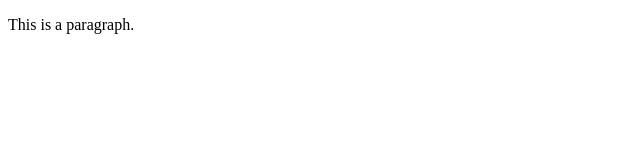
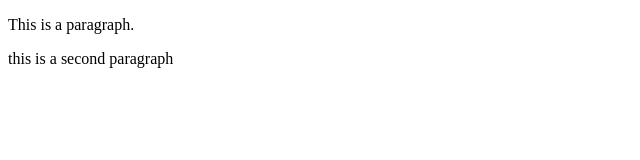
Before and after one commit to DevronJWCC/git-example-project, a plain HTML site: page index.html in a window 1280 px wide. Shown: the whole page, without its empty margins (0-640 px from the left). Drawn offline with Linux system fonts and the light colour scheme.

Commit message:
added second paragraph to index and second page to project

```diff
--- a/index.html
+++ b/index.html
@@ -8,5 +8,6 @@
 </head>
 <body>
     <p>This is a paragraph.</p>
+    <p>this is a second paragraph</p>
 </body>
 </html>
```
Also changed, not shown: page2.html (added, +1 -0 lines).
